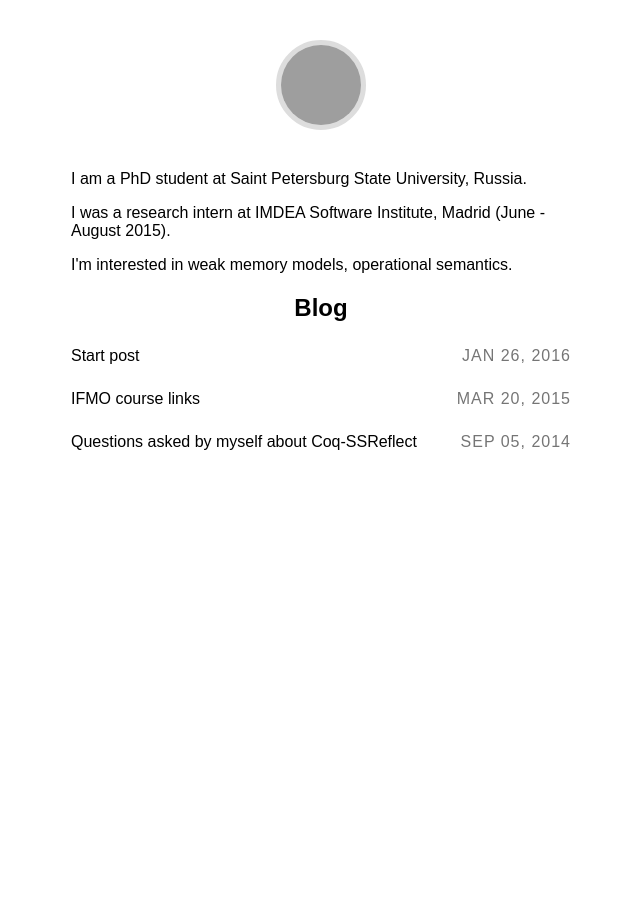
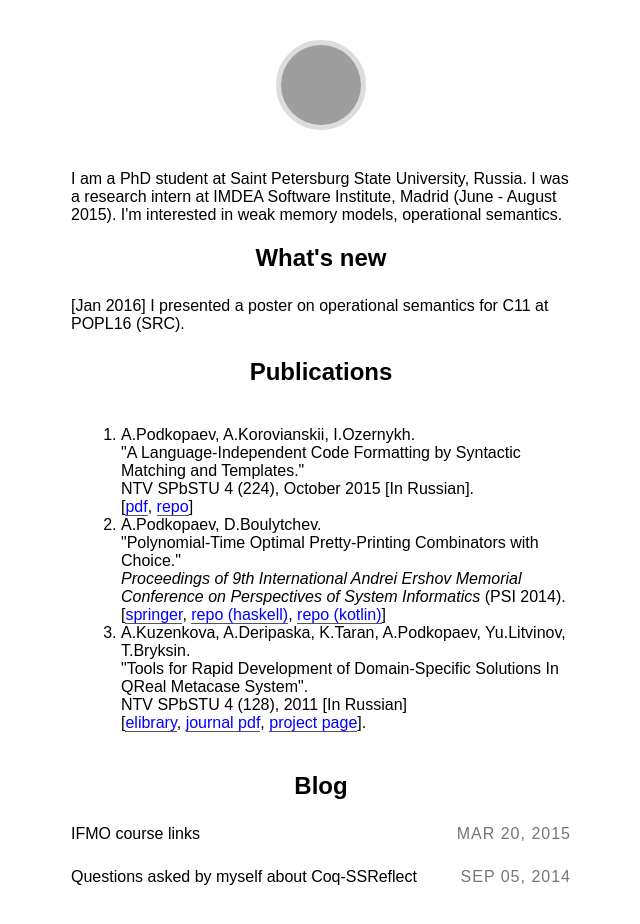
Before and after one commit to anlun/anlun.github.io, a Jekyll site: the page built from index.html, in a window 1280 px wide, cut to the strip 0-946 px from the top of the page. Shown: the top 924 px of the strip, without its empty margins (319-959 px from the left). Built offline with Jekyll 4.4.1, drawn with Linux system fonts in a browser that asks for light colours; some web fonts are replaced; before the commit the page ends 900 px from its top, so only the background shows below that; grey boxes are pictures that could not be loaded.

Commit message:
Updated.

```diff
--- a/_sass/main.scss
+++ b/_sass/main.scss
@@ -19,7 +19,8 @@ img {
   max-width: 100%;
 }
 a {
-  color: inherit;
+  // color: inherit;
+  color: blue;
   text-decoration: none;
   border-bottom: 1px solid #555;
   &.image {
--- a/index.html
+++ b/index.html
@@ -3,14 +3,56 @@ layout: default
 ---
 
 <section>
-<p>I am a PhD student at Saint Petersburg State University, Russia.</p>
+I am a PhD student at Saint Petersburg State University, Russia.
+I was a research intern at IMDEA Software Institute, Madrid (June - August 2015).
+I'm interested in weak memory models, operational semantics.
+</section>
 
-<p>I was a research intern at IMDEA Software Institute, Madrid (June - August 2015).
-</p>
+<div class="divider"></div>
+<section>
+  <center><h1> What's new </h1></center>
+  <ul>
+    <li> [Jan 2016] I presented a poster on operational semantics for C11 at POPL16 (SRC). </li>
+  </ul>
+</section>
 
-<p>I'm interested in weak memory models, operational semantics.</p>
+<div class="divider"></div>
 
-
+<section>
+  <center><h1> Publications </h1></center>
+  <ol>
+    <li> A.Podkopaev, A.Korovianskii, I.Ozernykh.
+         <br />
+         "A Language-Independent Code Formatting by Syntactic Matching and Templates."
+         <br />
+         NTV SPbSTU 4 (224), October 2015 [In Russian].
+         <br />
+         [<a href="http://ntv.spbstu.ru/fulltext/T4.224.2015_04.PDF">pdf</a>,
+          <a href="https://github.com/prettyPrinting">repo</a>]
+    </li>
+    <li> A.Podkopaev, D.Boulytchev.
+         <br />
+         "Polynomial-Time Optimal Pretty-Printing Combinators with Choice."
+         <br />
+         <em>
+           Proceedings of 9th International Andrei Ershov Memorial Conference on
+           Perspectives of System Informatics </em> (PSI 2014).
+         <br />
+         [<a href="http://link.springer.com/chapter/10.1007%2F978-3-662-46823-4_21">springer</a>,
+          <a href="https://github.com/anlun/polynomialPPCombinators">repo (haskell)</a>,
+          <a href="https://github.com/prettyPrinting/format">repo (kotlin)</a>]
+    </li>
+    <li> A.Kuzenkova, A.Deripaska, K.Taran, A.Podkopaev, Yu.Litvinov, T.Bryksin.
+         <br />
+         "Tools for Rapid Development of Domain-Specific Solutions In QReal Metacase System".
+         <br />
+         NTV SPbSTU 4 (128), 2011 [In Russian]
+         <br />
+         [<a href="http://elibrary.ru/item.asp?id=16927165">elibrary</a>,
+          <a href="http://ntv.spbstu.ru/issue/T4.128.2011.PDF">journal pdf</a>,
+          <a href="http://qreal.ru/">project page</a>].
+    </li>
+  </ol>
 </section>
 
 <div class="divider"></div>
```
Also changed, not shown: _posts/2016-01-26-start.md (deleted, +0 -8 lines).
